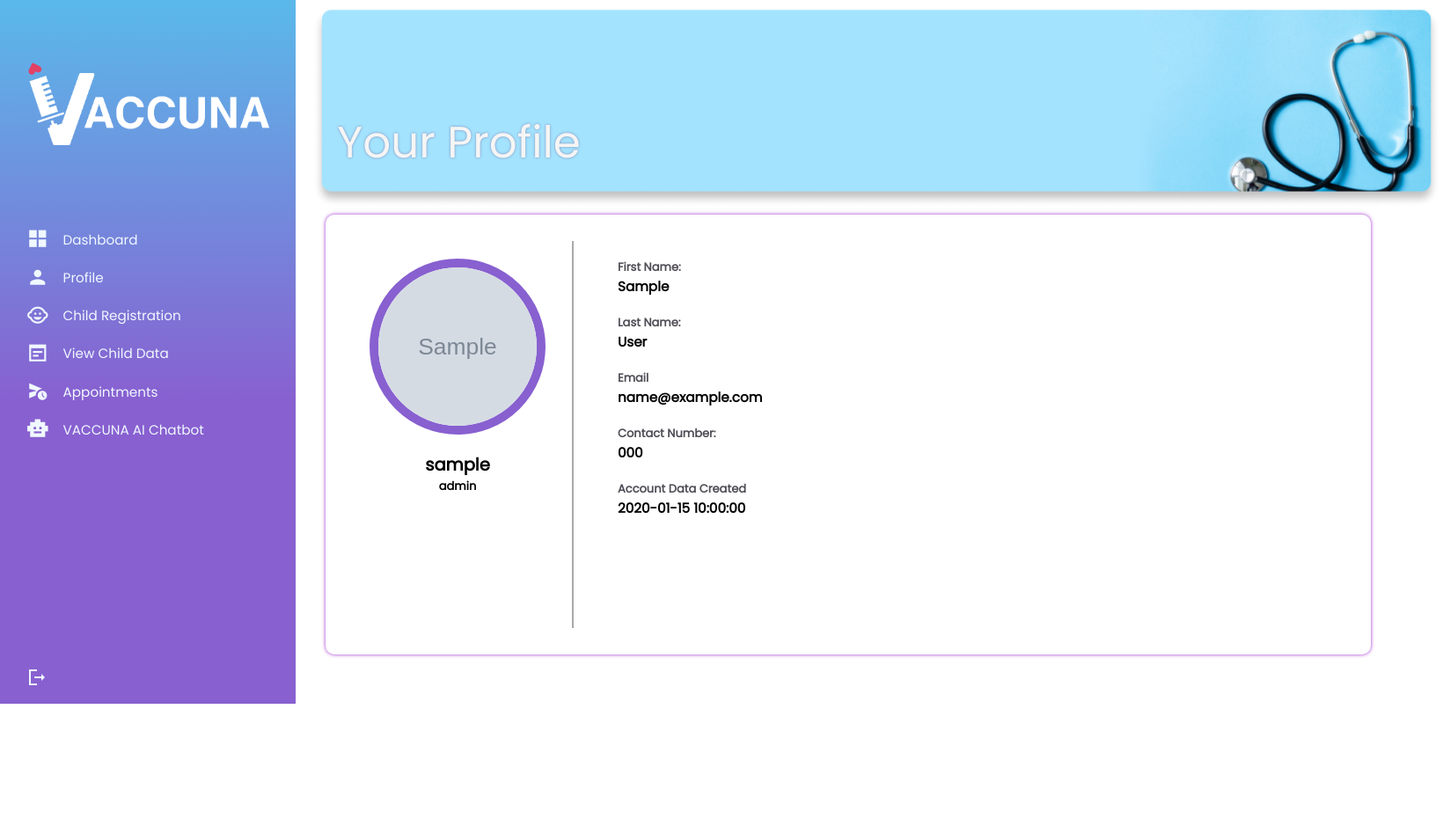
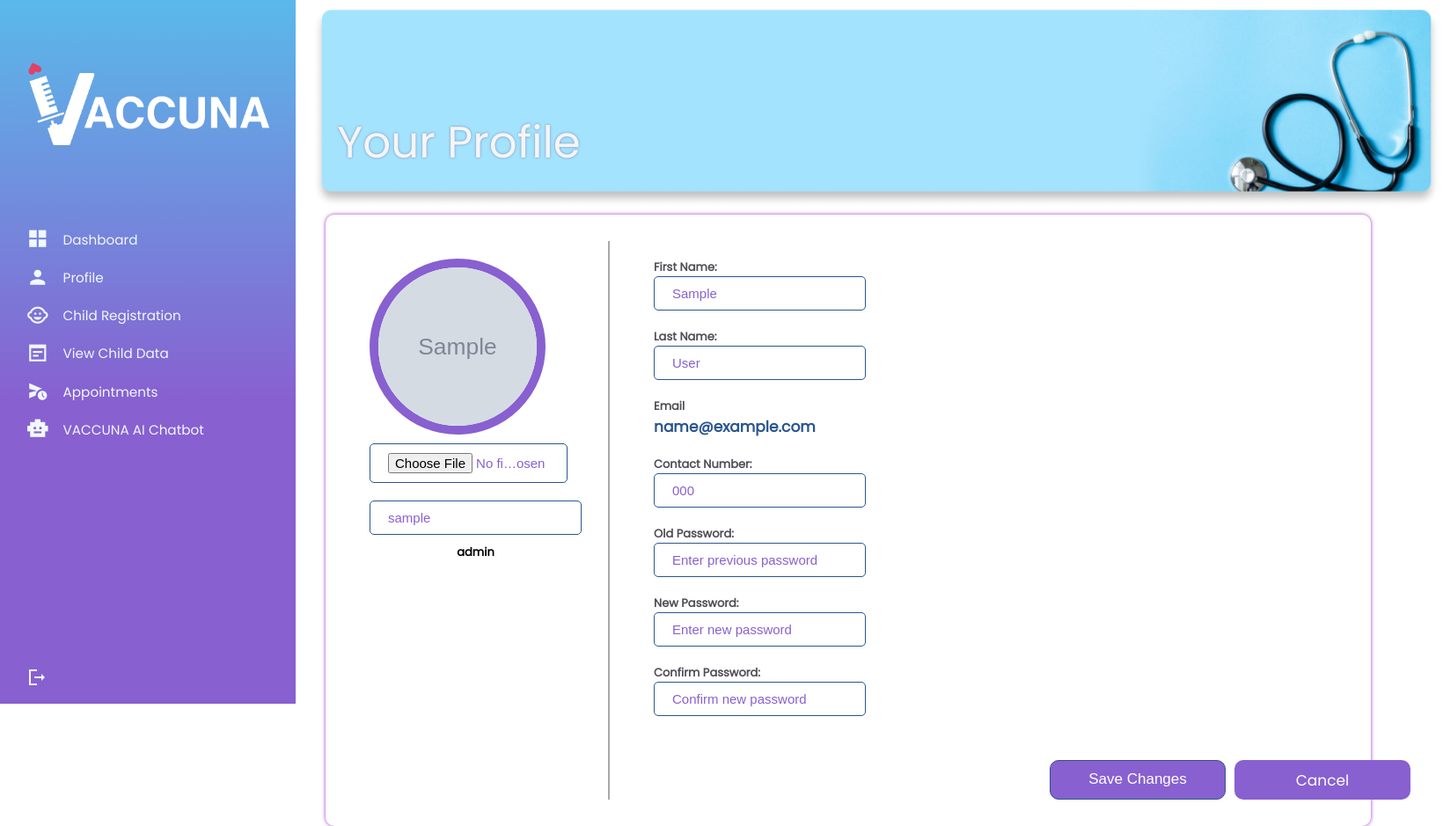
Before and after one commit to Mooncakee17/VACCUNA, a PHP site: page /VACCUNA/Parent/Update-Profile.php in a window 1640 px wide; the page is wider, and only the part inside the window is pictured. Shown: that part at 88% size. Before the commit the page ends 800 px from the top of that part, so only its background shows below. Run offline with PHP 8.4, Linux system fonts and the light colour scheme; the visitor is signed in with stand-in values (Sample User, id 1); tables that the repository leaves empty or names only in its code hold one stand-in row (values such as "Sample post"); grey boxes marked "Sample" are stand-in pictures; some libraries are stand-ins or nearby versions; some web fonts are replaced.

Commit message:
nilagay ko na yung updated-profile page. pacheck if nagchange ng password

```diff
--- a/Admin/Profile-TAB.php
+++ b/Admin/Profile-TAB.php
@@ -78,7 +78,7 @@ if(isset($_POST['update_image'])){
                 <h4>Account Data Created</h4>
                 <h3><?php echo $fetch['datecreated']; ?></h3>
                 <div class="btna">
-                <input type="submit" name="submit" value="Update Profle" class="btn">
+                <a class="btn">Update Profile</a>
                 </div>
                 </div>
              </div>
--- a/Homepage/config.php
+++ b/Homepage/config.php
@@ -3,7 +3,7 @@
 $host = "localhost";
 $username = "root";
 $password = "";
-$database = "vaccunadb";
+$database = "vaccunnadb";
 
 $conn = mysqli_connect($host, $username, $password, $database);
 
--- a/Parent/Update-Profile.php
+++ b/Parent/Update-Profile.php
@@ -1,14 +1,83 @@
+<?php
+
+include '../Homepage/config.php';
+include'../templates/Header.php';
+
+// update profile for both users
+if(isset($_POST['update_profile'])){
+   $update_firstname = mysqli_real_escape_string($conn, $_POST['update_firstname']);
+   $update_lastname = mysqli_real_escape_string($conn, $_POST['update_lastname']);
+   $update_username = mysqli_real_escape_string($conn, $_POST['update_username']);
+
+
+   mysqli_query($conn, "UPDATE `usertable` SET firstname = '$update_firstname', lastname = '$update_lastname', username = '$update_username' WHERE userid = '$user_id'") or die('query failed');
 
 
 
+   $old_pass = $_POST['old_pass'];
+   $update_pass = mysqli_real_escape_string($conn, md5($_POST['update_pass']));
+   $new_pass = mysqli_real_escape_string($conn, md5($_POST['new_pass']));
+   $confirm_pass = mysqli_real_escape_string($conn, md5($_POST['confirm_pass']));
+
+   if(!empty($update_pass) || !empty($new_pass) || !empty($confirm_pass)){
+      if($update_pass != $old_pass){
+         $message[] = 'old password not matched!';
+      }elseif($new_pass != $confirm_pass){
+         $message[] = 'confirm password not matched!';
+      }else{
+         mysqli_query($conn, "UPDATE `usertable` SET password = '$confirm_pass' WHERE userid = '$user_id'") or die('query failed');
+         $message2[] = 'Updated successfully!';
+      }
+   }
+
+   $update_image = $_FILES['update_image']['name'];
+   $update_image_size = $_FILES['update_image']['size'];
+   $update_image_tmp_name = $_FILES['update_image']['tmp_name'];
+   $update_image_folder = '../Homepage/uploaded_img'.$update_image;
+
+   if(!empty($update_image)){
+      if($update_image_size > 2000000){
+         $message[] = 'image is too large';
+      }else{
+         $image_update_query = mysqli_query($conn, "UPDATE `usertable` SET image = '$update_image' WHERE userid = '$user_id'") or die('query failed');
+         if($image_update_query){
+            move_uploaded_file($update_image_tmp_name, $update_image_folder);
+         }
+         $message[] = 'Updated succssfully!';
+      }
+   }
+   if (mysqli_query($conn, "UPDATE `usertable` SET firstname = '$update_firstname', lastname = '$update_lastname', username = '$update_username' WHERE userid = '$user_id'")) {
+    $message[] = 'Updated successfully!';
+} else {
+    $message[] = 'Failed to update profile';
+}
+}
+
+?>
 <!DOCTYPE html>
 <html>
 <link href="https://fonts.googleapis.com/icon?family=Material+Icons+Sharp"
 rel="stylesheet">
 <link rel="stylesheet" href="./css/style2.css">
-<?php include('../templates/Header.php'); ?>
+<title> VACCUNA </title>
 
 <body>
+
+
+<?php
+                  if(isset($message)){
+                    foreach($message as $message){
+                     echo "<script>
+                             swal({
+                             title: '$message',
+                             html: '$message',
+
+                             confirmButtonText: 'Okay'
+            })
+        </script>";
+         }
+      }
+      ?>
     <div class="container">
         <div class="column1">
           <?php include('../templates/Parent-Dash.php'); ?> <!------------call side bar template------------>
@@ -23,6 +92,7 @@ rel="stylesheet">
             </div>
              <div class="content">
                 <div class="profile-pic">
+                <form action="" method="post" enctype="multipart/form-data">
                 <?php
                     $select = mysqli_query($conn, "SELECT * FROM `usertable` WHERE userid = '$user_id'") or die('query failed');
                      if(mysqli_num_rows($select) > 0){
@@ -34,21 +104,44 @@ rel="stylesheet">
                      echo '<img src="../Homepage/uploaded_img/'.$fetch['image'].'" alt="Profile Avatar" class="profilepic">';
                      }
                      ?>
-                  <h2><?php echo $fetch['username']; ?></h2>
+                <input type="file" name="update_image" accept="image/jpg, image/jpeg, image/png" class="box1">
+                 <input type="text" name="update_username" value="<?php echo $fetch['username']; ?>" class="box">
                   <h4><?php echo $fetch['usertype']; ?></h4>
 
                 </div>
+
                 <div class="profile-details">
                 <h4>First Name:</h4>
-                <h3><?php echo $fetch['firstname']; ?></h3>
+                <input type="text"name="update_firstname" value="<?php echo $fetch['firstname']; ?>" class="box">
                 <h4>Last Name:</h4>
-                <h3><?php echo $fetch['lastname']; ?></h3>
+                <input type="text" name="update_lastname" value="<?php echo $fetch['lastname']; ?>" class="box">
                 <h4>Email</h4>
                 <h3><?php echo $fetch['user_email']; ?></h3>
                 <h4>Contact Number:</h4>
-                <h3><?php echo $fetch['phonenumber']; ?></h3>
-                <h4>Account Data Created</h4>
-                <h3><?php echo $fetch['datecreated']; ?></h3>
+                <input type="text" name="update_phonenumber" value="<?php echo $fetch['phonenumber']; ?>" class="box">
+
+
+                <input type="hidden" name="old_pass" value="<?php echo $fetch['password']; ?>">
+                <h4>Old Password:</h4>
+                <input type="password" name="update_pass" placeholder="Enter previous password" class="box">
+                <h4>New Password:</h4>
+                <input type="password" name="new_pass" placeholder="Enter new password" class="box">
+                <h4>Confirm Password:</h4>
+                <input type="password" name="confirm_pass" placeholder="Confirm new password" class="box">
+
+                <div class="btnb">
+                <input href="Update-Profile.php" type="submit" name="update_profile" style=" padding: 10px 10px 10px 10px;
+                                                         width: 200px;
+                                                         height: 45px;
+                                                         background: #8860D0;
+                                                         border-radius: 10px;
+                                                         font-size: 17px;
+                                                         color: white;
+                                                         cursor: pointer;
+                                                         text-align: center;
+                                                         margin-right: 10px;" value="Save Changes" >
+                <a href="Profile-Page.php" class="btn-b">Cancel</a>
+                </div>
                 </div>
              </div>
 
--- a/Parent/css/style2.css
+++ b/Parent/css/style2.css
@@ -79,29 +79,111 @@
 .profile-pic h4 {
     text-align: center;
 
+
 }
 .profile-details{
     margin-left: 20px;
     max-width: 1000px;
     min-height: 400px;
+
 }
 .profile-details h4 {
     margin-top: 20px;
     color: #504d56;
+
 }
+.profile-details h3 {
+
+    color: #2a568f;
+    font-size: 17px;
+}
+
+
 .btn{
-    width: 50%;
+    padding: 10px 20px 10px 20px;
     width: 200px;
     height: 45px;
     background: #8860D0;
     border-radius: 10px;
-    font-size: 14px;
+    font-size: 17px;
     color: white;
     cursor: pointer;
-    margin: 20px auto;
+
+}
+.btna{
+    margin-left: 650px ;
+    margin-top: 50px;
+
+}
+.btnb{
+    margin-left: 450px ;
+    margin-top: 50px;
+
+    display: flex;
+    text-align: center;
 }
 
+.btn-b{
+    padding: 10px 10px 10px 10px;
+    width: 200px;
+    height: 45px;
+    background: #8860D0;
+    border-radius: 10px;
+    font-size: 17px;
+    color: white;
+    cursor: pointer;
+   text-align: center;
+   margin-right: 10px;
+}
+.profile-details input{
+    background: transparent;
+    border: none;
+    outline: none;
+    border: 1px solid  #2a568f;
+    border-radius: 5px;
+    font-size: 15px;
+    color: #8860D0;
+    padding: 10px 20px;
+    transition: color 0.3s, border-color 0.3s;
+}
 
+.profile-details input::placeholder {
+    color: #8860D0;
+}
+
+.profile-details input:focus {
+    color: #0c0c0c;
+    border-color: #161616;
+    border: 1.5px solid #84CEEB;
+
+}
+.profile-pic input{
+    margin-top: 10px;
+    margin-bottom: 10px;
+    background: transparent;
+    border: none;
+    outline: none;
+    border: 1px solid  #2a568f;
+    border-radius: 5px;
+    font-size: 15px;
+    color: #8860D0;
+    padding: 10px 20px;
+    transition: color 0.3s, border-color 0.3s;
+}
+.profile-pic input::placeholder {
+    color: #8860D0;
+}
+.profile-pic  input:focus {
+    color: #0c0c0c;
+    border-color: #161616;
+    border: 1.5px solid #84CEEB;
+
+}
+
+.box1{
+    font-size: 5px;
+    width: 225px;
+}
 /*========================== RESPONSIVENESS ======================*/
 @media screen and (max-width: 2560px) {
   .dashboard img{
```
Also changed, not shown: Parent/Profile-Page.php (+7 -5 lines), Homepage/uploaded_img/Screenshot 2023-11-06 153454.png (added), Homepage/uploaded_img/Screenshot 2023-11-06 173450.png (added), Homepage/uploaded_imgScreenshot 2023-11-06 173450.png (added).
